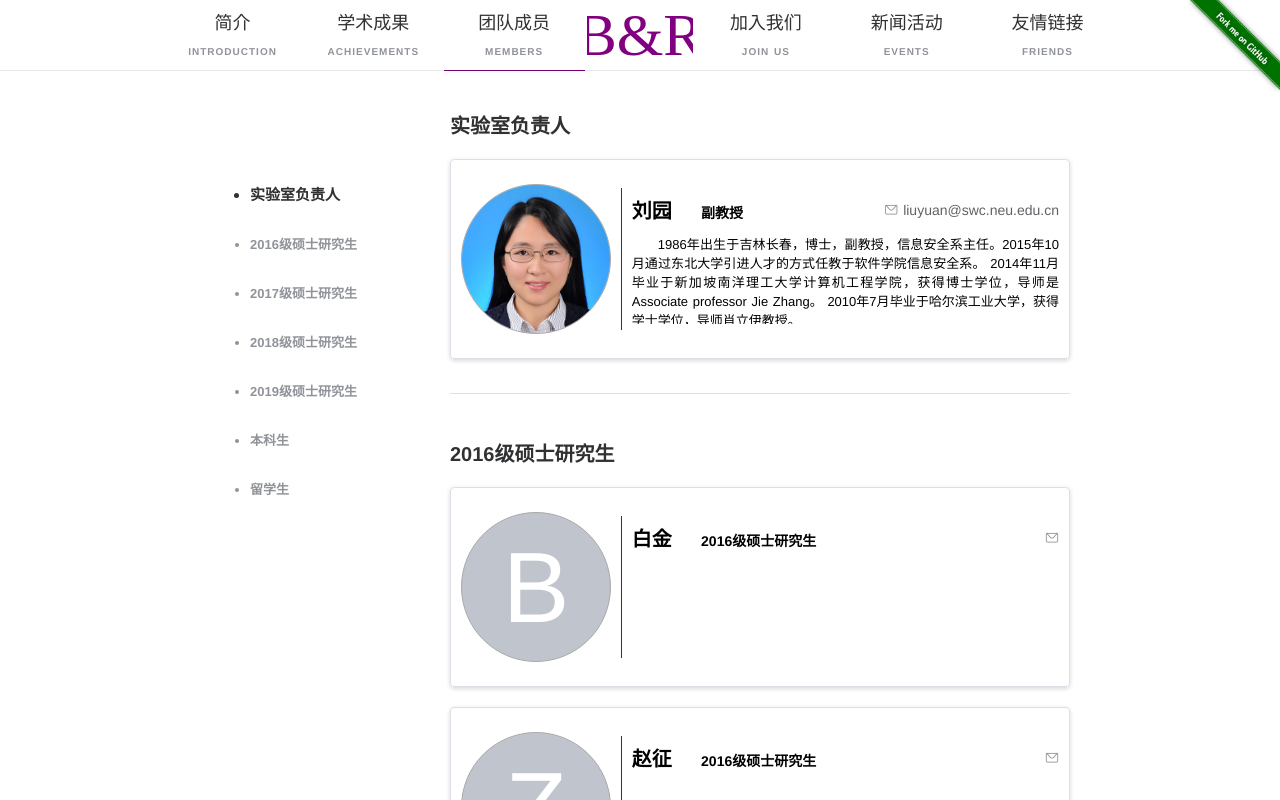
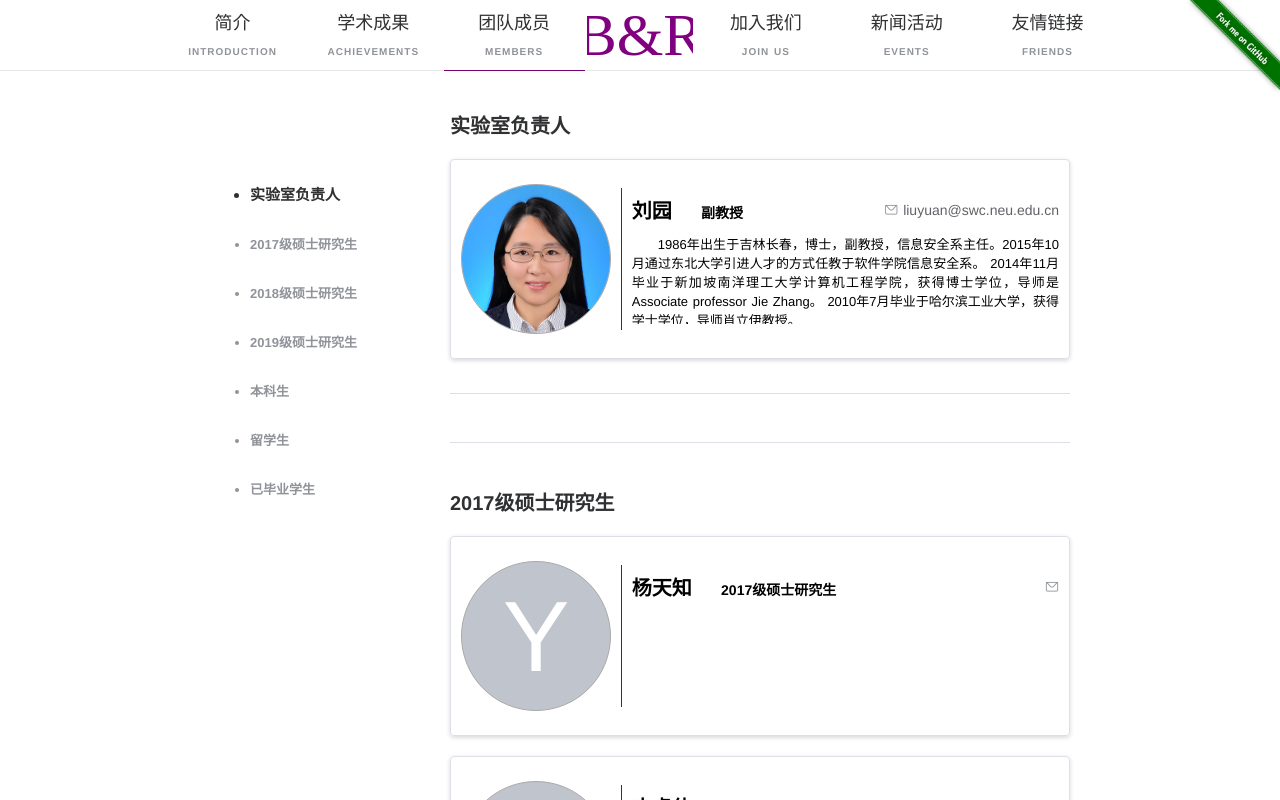
Before and after one commit to thothsun/blockchain-lab, a Nuxt app: page /members in a window 1280 px wide. Shown: the top 800 px of the page. Built offline with nearby package versions, Linux system fonts and the light colour scheme.

Commit message:
添加 已毕业学生

```diff
--- a/pages/members.vue
+++ b/pages/members.vue
@@ -9,12 +9,12 @@
 
             <ul class="ul-navi">
               <li :class="{active: active===0}" @click="scrollTo('#h1-teacher')">实验室负责人</li>
-              <li :class="{active: active===1}" @click="scrollTo('#h1-master-2016')">2016级硕士研究生</li>
-              <li :class="{active: active===2}" @click="scrollTo('#h1-master-2017')">2017级硕士研究生</li>
-              <li :class="{active: active===3}" @click="scrollTo('#h1-master-2018')">2018级硕士研究生</li>
-              <li :class="{active: active===4}" @click="scrollTo('#h1-master-2019')">2019级硕士研究生</li>
-              <li :class="{active: active===5}" @click="scrollTo('#h1-stu')">本科生</li>
-              <li :class="{active: active===6}" @click="scrollTo('#h1-abroad')">留学生</li>
+              <li :class="{active: active===1}" @click="scrollTo('#h1-master-2017')">2017级硕士研究生</li>
+              <li :class="{active: active===2}" @click="scrollTo('#h1-master-2018')">2018级硕士研究生</li>
+              <li :class="{active: active===3}" @click="scrollTo('#h1-master-2019')">2019级硕士研究生</li>
+              <li :class="{active: active===4}" @click="scrollTo('#h1-stu')">本科生</li>
+              <li :class="{active: active===5}" @click="scrollTo('#h1-abroad')">留学生</li>
+              <li :class="{active: active===6}" @click="scrollTo('#h1-old')">已毕业学生</li>
             </ul>
 
           </div>
@@ -37,25 +37,6 @@
 
           <el-divider></el-divider>
 
-          <h1 id="h1-master-2016">2016级硕士研究生</h1>
-
-          <member
-            name="白金"
-            avatar=""
-            letter="B"
-            position="2016级硕士研究生"
-            email=""
-            description=""
-          ></member>
-
-          <member
-            name="赵征"
-            avatar=""
-            letter="Z"
-            position="2016级硕士研究生"
-            email=""
-            description=""
-          ></member>
 
           <el-divider></el-divider>
 
@@ -210,6 +191,34 @@
             description=""
           ></member>
 
+          <h1 id="h1-old">已毕业学生</h1>
+
+          <member
+            name="白金"
+            avatar=""
+            letter="B"
+            position="2016级硕士研究生"
+            email=""
+            description=""
+          ></member>
+
+          <member
+            name="赵征"
+            avatar=""
+            letter="Z"
+            position="2016级硕士研究生"
+            email=""
+            description=""
+          ></member>
+
+          <member
+            name="Name"
+            avatar=""
+            letter=""
+            position="2016级硕士留学生"
+            email=""
+            description=""
+          ></member>
 
         </el-col>
       </el-row>
@@ -334,8 +343,8 @@
     width: 100%;
   }
 
-  .ul-navi li{
-    cursor:pointer;
+  .ul-navi li {
+    cursor: pointer;
     margin: 30px 0;
   }
 
```
